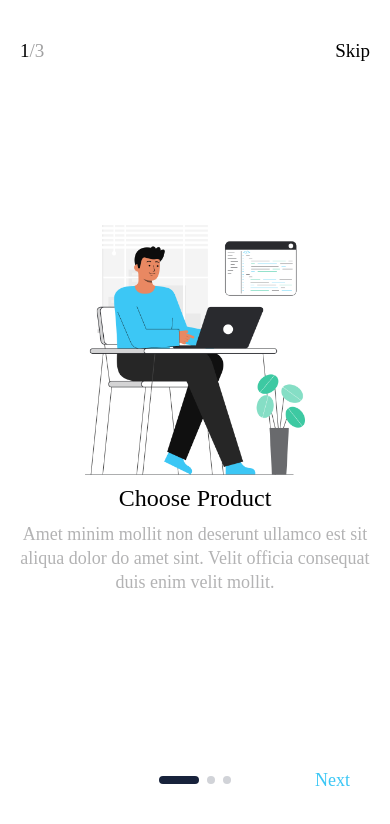
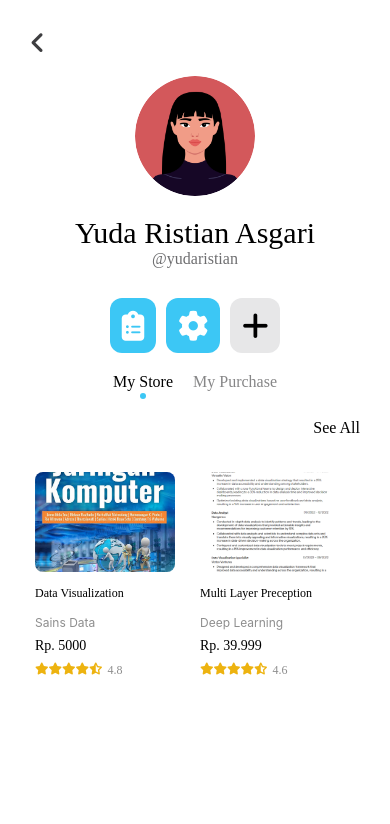
Before and after one commit to yudaristian22/MallE, a React Native app: screen / in a window 390 px wide. Shown: the top 824 px of the page. Built offline with nearby package versions, Linux system fonts and the light colour scheme.

Commit message:
Lanjutan

```diff
--- a/App.js
+++ b/App.js
@@ -18,7 +18,7 @@ function App() {
   return (
     <NavigationContainer>
       <Stack.Navigator
-        initialRouteName="SplashScreen"
+        initialRouteName="ProfileDetailsMystore"
         screenOptions={{headerShown: false}}>
         <Stack.Screen name="SplashScreen" component={SplashScreen} />
         <Stack.Screen name="Splash1" component={Splash1} />
```
Also changed, not shown: 1 other file (tests, documents, lock files or other folders).
